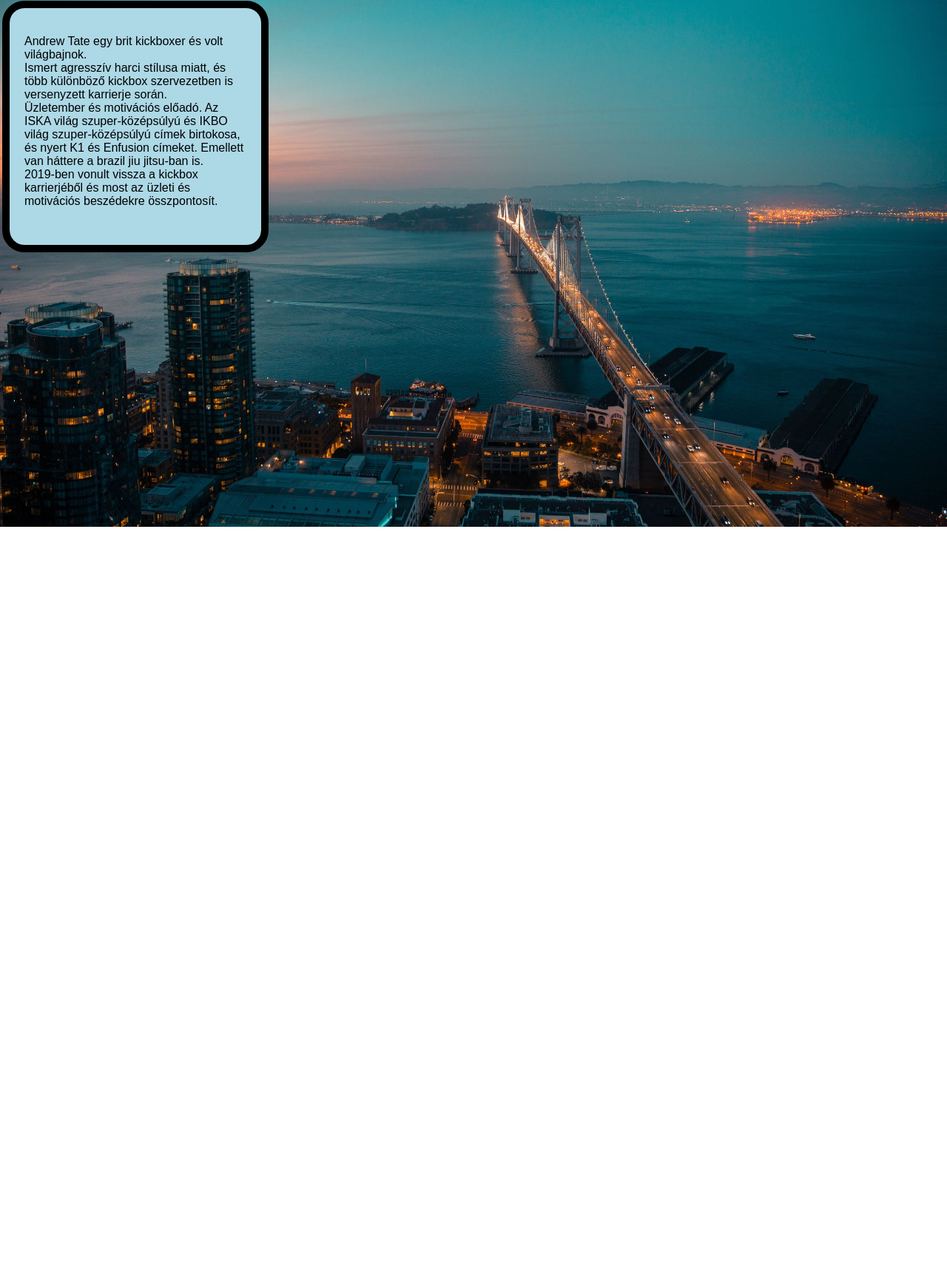
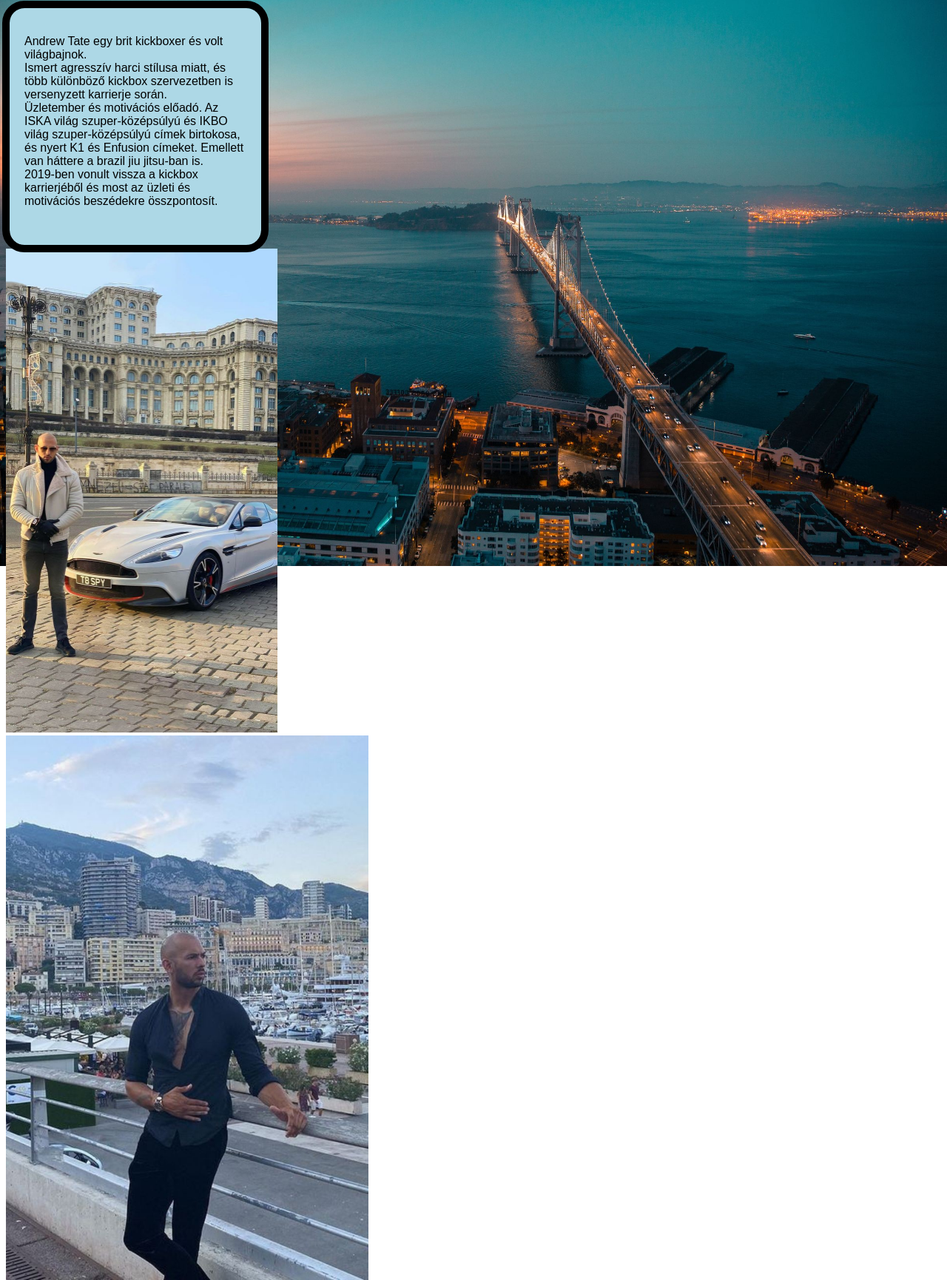
Before and after one commit to sedaj1/Felevi, a plain HTML site: page about.html in a window 1280 px wide. Shown: the part 88-1818 px from the top of the page at 74% size. Before the commit the page ends 800 px from the top, so only its background shows below. Drawn offline with Linux system fonts and the light colour scheme.

Commit message:
kepek update

```diff
--- a/about.html
+++ b/about.html
@@ -18,5 +18,11 @@
              és nyert K1 és Enfusion címeket. Emellett van háttere a brazil jiu jitsu-ban is. <br>
             2019-ben vonult vissza a kickbox karrierjéből és most az üzleti és motivációs beszédekre összpontosít.</p>
         </div>
+        <div class="kep1">
+            <img src="kepek/aston.jpg" alt="Andrew Tate" width="367px" height="654px">
+        </div>
+        <div class="kep2">
+            <img src="kepek/monaco.jpg" alt="Andrew Tate" width="490px" height="736">
+        </div>
 </body>
 </html>
```
Also changed, not shown: kepek/aston.jpg (added), kepek/monaco.jpg (added), kepek/torony.jpg (added), kepek/tristan.jpg (added), kepek/tristan_aston.jpg (added), kepek/tristan_bugatti.jpg (added).
